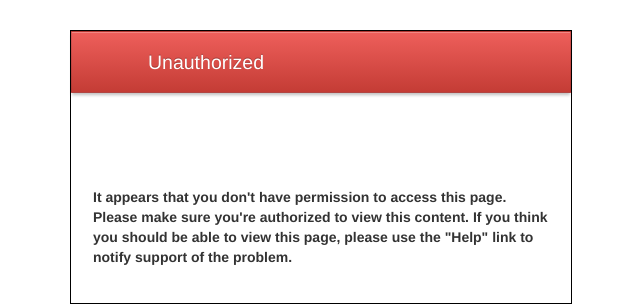
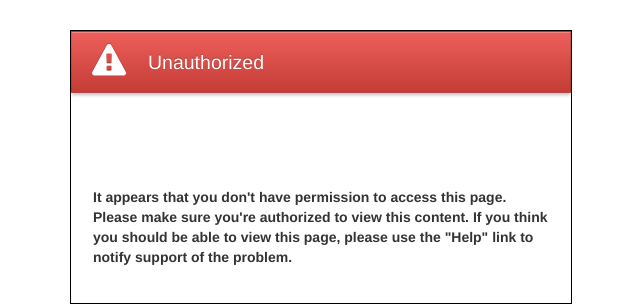
Before and after one commit to uw-it-aca/django-blti, a Django app: template blti/templates/blti/401.html in a window 1280 px wide. Shown: the top 308 px of the page, without its empty margins (319-959 px from the left). Run offline with Django 3.2, Linux system fonts and the light colour scheme; the template is opened without the code that fills it, so the values that code supplies are empty; style sheets or scripts are compiled from the project's sources; some libraries are stand-ins or nearby versions; some web fonts are replaced.

Commit message:
independent error page fonts

```diff
--- a/blti/templates/blti/base.html
+++ b/blti/templates/blti/base.html
@@ -13,7 +13,8 @@
     {% load compress %}
 
     <!-- add web fonts if needed -->
-    <link href="//fonts.googleapis.com/css?family=Raleway:400,800" rel="stylesheet" type="text/css"/>
+    <link rel="stylesheet" href="https://fonts.googleapis.com/css?family=Raleway:400,800">
+    <link rel="stylesheet" href="https://stackpath.bootstrapcdn.com/font-awesome/4.7.0/css/font-awesome.min.css" integrity="sha384-wvfXpqpZZVQGK6TAh5PVlGOfQNHSoD2xbE+QkPxCAFlNEevoEH3Sl0sibVcOQVnN" crossorigin="anonymous">
 
     <!-- mobile first styles -->
     {% compress css %}
@@ -21,7 +22,6 @@
     {% endcompress %}
 
     {% compress css %}
-    <link rel="stylesheet" href="{% static "vendor/css/font-awesome-4.4.0.min.css" %}"/>
     {% block desktop_css %}{% endblock %}
     {% endcompress %}
 
```
